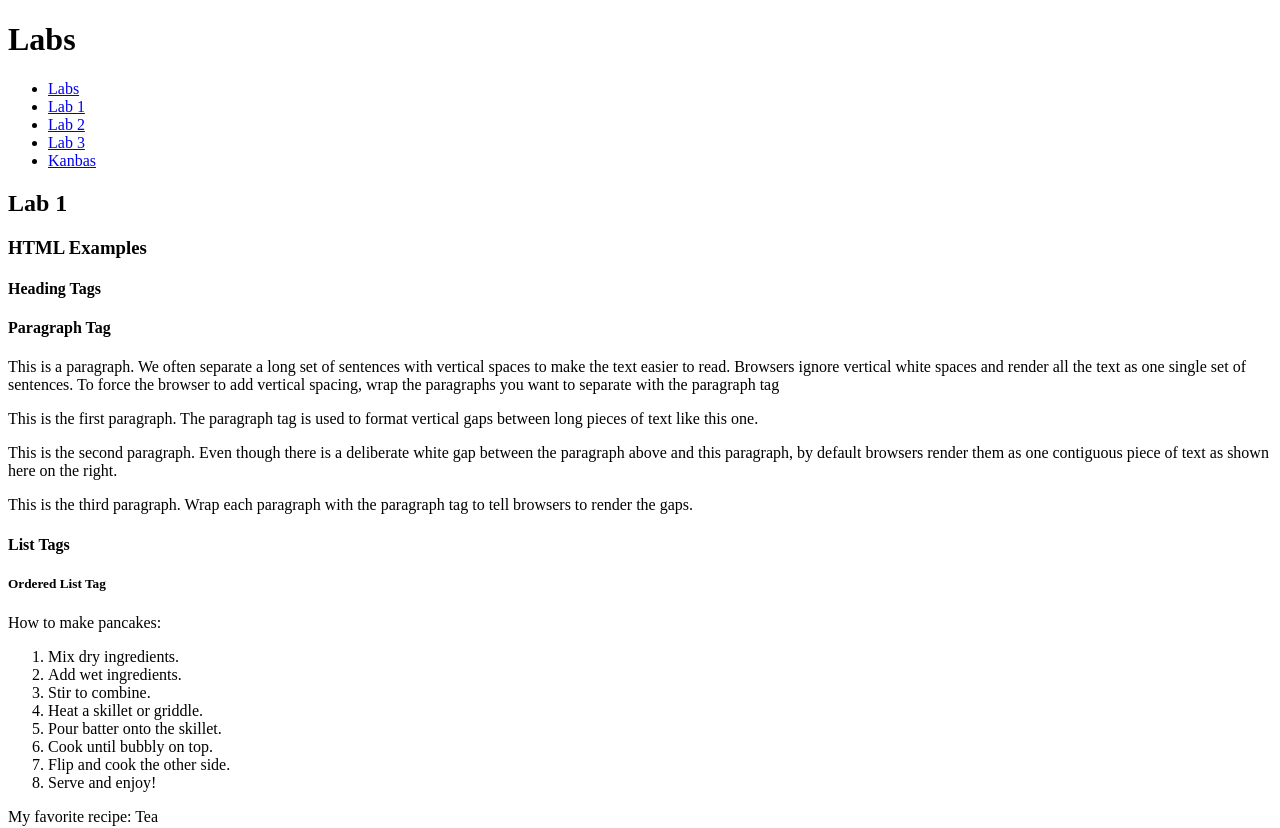
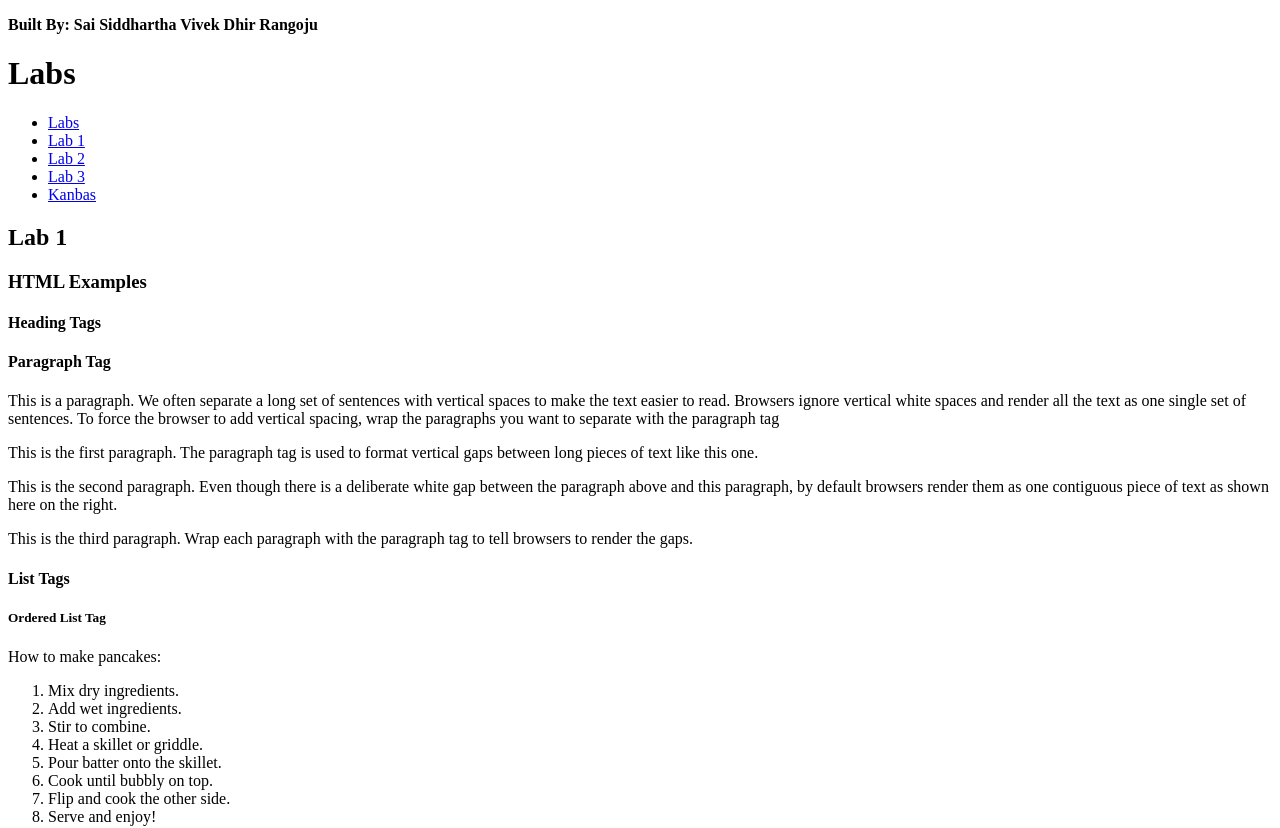
Before and after one commit to vivekdhir77/assignment, a React (Create React App) app: page /#/Labs/Lab1 in a window 1280 px wide. Shown: the top 828 px of the page. Built offline with nearby package versions, Linux system fonts and the light colour scheme.

Commit message:
added name

```diff
--- /dev/null
+++ b/src/About.tsx
@@ -0,0 +1,10 @@
+
+function About() {
+  return (
+      <div>
+        <p> <b> Built By: Sai Siddhartha Vivek Dhir Rangoju </b></p>
+      </div>
+  );
+}
+
+export default About;
--- a/src/App.tsx
+++ b/src/App.tsx
@@ -1,10 +1,13 @@
 import Labs from "./Labs";
 import Kanbas from "./Kanbas";
+import About from "./About";
 import { HashRouter, Route, Routes, Navigate } from "react-router-dom";
 function App() {
   return (
     <HashRouter>
+
       <div>
+        <About/>
         <Routes>
           <Route path="/" element={<Navigate to="/Labs" />} />
           <Route path="/Labs/*" element={<Labs />} />
```
